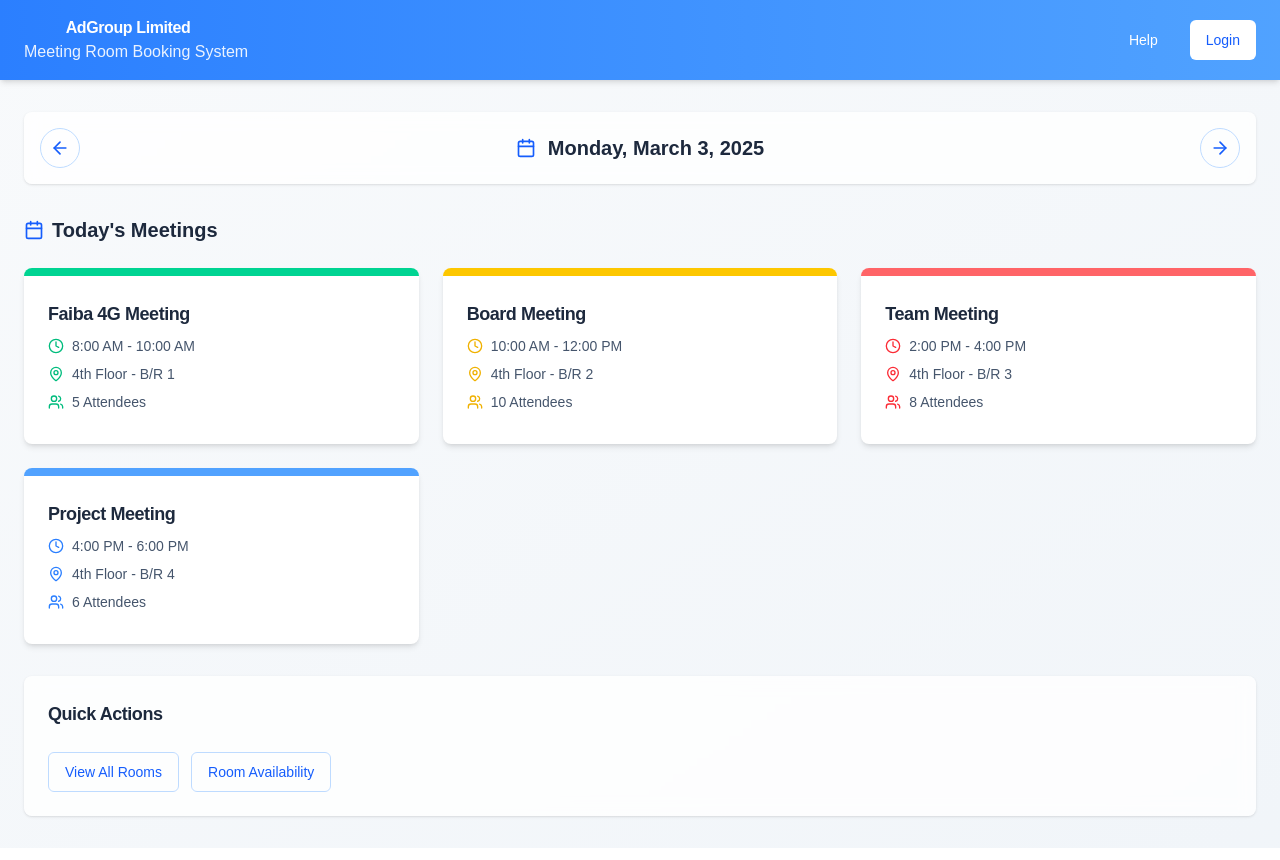
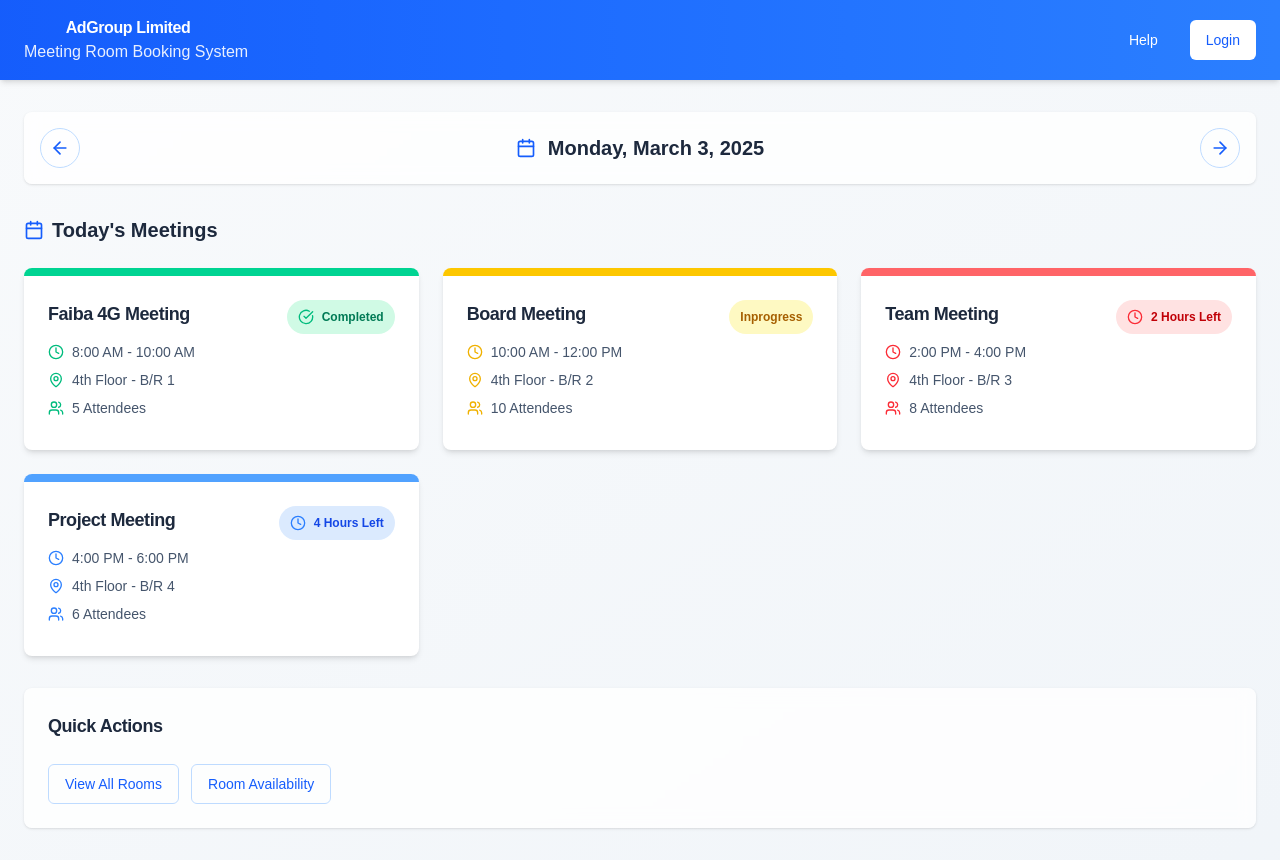
Before and after one commit to Billy272/next_test, a Next.js app in the folder mrbs-ui/: page / in a window 1280 px wide. Built offline with nearby package versions, Linux system fonts and the light colour scheme.

Commit message:
add Badge component and integrate status badges in meeting cards for enhanced visibility

```diff
--- a/mrbs-ui/app/page.tsx
+++ b/mrbs-ui/app/page.tsx
@@ -1,20 +1,21 @@
-import { ArrowLeft, ArrowRight, Calendar, Clock, MapPin, Users, Plus } from "lucide-react";
+import { ArrowLeft, ArrowRight, Calendar, Clock, MapPin, Users, CheckCircle } from "lucide-react";
 import { Button } from "@/components/ui/button";
 import { Card, CardContent, CardHeader, CardTitle } from "@/components/ui/card";
 // import { Avatar, AvatarFallback } from "@/components/ui/avatar";
+import { Badge } from "@/components/ui/badge";
 
 export default function Page() {
   return (
     <div className="min-h-screen flex flex-col bg-gradient-to-br from-slate-50 to-slate-100">
       {/* Header */}
-      <header className="bg-gradient-to-r from-blue-500 to-blue-400 text-white shadow-md">
+      <header className="bg-gradient-to-r from-blue-600 to-blue-500 text-white shadow-md">
         <div className="container mx-auto px-6 py-4 flex justify-between items-center" >
           <div className="flex flex-col items-center space-x-4">
             <h1 className="font-semibold tracking-tight">AdGroup Limited</h1>
             <h2 className="font-regular opacity-90">Meeting Room Booking System</h2>
           </div>
           <div className="flex items-center gap-4" >
-            <Button variant="ghost" className="text-white hover:bg-blue-500 hover:text-white" >Help</Button>
+            <Button variant="ghost" className="text-white hover:bg-blue-600 hover:text-white" >Help</Button>
             <Button className="bg-white text-blue-600 hover:bg-blue-50" >Login</Button>
           </div>
         </div>
@@ -52,8 +53,12 @@ export default function Page() {
           <div className="grid grid-cols-1 md:grid-cols-2 lg:grid-cols-3 gap-6">
             <Card className="overflow-hidden border-none shadow-md hover:shadow-lg transition-all duration-300 bg-white" >
               <div className="h-2 bg-emerald-400"></div>
-              <CardHeader className="pb-2">
+              <CardHeader className="pb-2 flex-row justify-between">
                 <CardTitle className="text-lg font-semibold text-slate-800">Faiba 4G Meeting</CardTitle>
+                <Badge variant='secondary' className="bg-emerald-100 text-emerald-700 hover:bg-emerald-200" >
+                  <CheckCircle className="h-4 w-4 mr-2 text-emerald-500" />
+                  Completed
+                </Badge>
               </CardHeader>
               <CardContent>
                 <div className="flex items-center text-sm text-slate-600 mb-2">
@@ -73,8 +78,12 @@ export default function Page() {
 
             <Card className="overflow-hidden border-none shadow-md hover:shadow-lg transition-all duration-300 bg-white" >
               <div className="h-2 bg-yellow-400"></div>
-              <CardHeader className="pb-2">
+              <CardHeader className="pb-2 flex-row justify-between">
                 <CardTitle className="text-lg font-semibold text-slate-800">Board Meeting</CardTitle>
+                <Badge variant='secondary' className="bg-yellow-100 text-yellow-700 hover:bg-yellow-200" >
+
+                  Inprogress
+                </Badge>
               </CardHeader>
               <CardContent>
                 <div className="flex items-center text-sm text-slate-600 mb-2">
@@ -94,8 +103,12 @@ export default function Page() {
 
             <Card className="overflow-hidden border-none shadow-md hover:shadow-lg transition-all duration-300 bg-white" >
               <div className="h-2 bg-red-400"></div>
-              <CardHeader className="pb-2">
+              <CardHeader className="pb-2 flex-row justify-between">
                 <CardTitle className="text-lg font-semibold text-slate-800">Team Meeting</CardTitle>
+                <Badge variant='secondary' className="bg-red-100 text-red-700 hover:bg-red-200" >
+                  <Clock className="h-4 w-4 mr-2 text-red-500" />
+                  2 Hours Left
+                </Badge>
               </CardHeader>
               <CardContent>
                 <div className="flex items-center text-sm text-slate-600 mb-2">
@@ -115,8 +128,12 @@ export default function Page() {
 
             <Card className="overflow-hidden border-none shadow-md hover:shadow-lg transition-all duration-300 bg-white" >
               <div className="h-2 bg-blue-400"></div>
-              <CardHeader className="pb-2">
+              <CardHeader className="pb-2 flex-row justify-between">
                 <CardTitle className="text-lg font-semibold text-slate-800">Project Meeting</CardTitle>
+                <Badge variant='secondary' className="bg-blue-100 text-blue-700 hover:bg-blue-200" >
+                  <Clock className="h-4 w-4 mr-2 text-blue-500" />
+                  4 Hours Left
+                </Badge>
               </CardHeader>
               <CardContent>
                 <div className="flex items-center text-sm text-slate-600 mb-2">
--- /dev/null
+++ b/mrbs-ui/components/ui/badge.tsx
@@ -0,0 +1,27 @@
+import { cn } from "@/lib/utils";
+import { cva, VariantProps } from "class-variance-authority";
+
+const badgeVariants = cva(
+    "inline-flex items-center rounded-full border px-2.5 py-0.5 text-xs font-semibold transition-colors focus:outline-none focus-ring-2 focus-ring-ring focus:ring-offset-2",
+    {
+        variants: {
+            variant: {
+                default: "border-transparent bg-primary text-primary-foreground hover:bg-primary/80",
+                secondary: "border-transparent bg-secondary text-secondary-foreground hover:bg-secondary/80",
+                destructive: "border-transparent bg-destructive text-destructive-foreground hover:bg-destructive/80",
+                outline: "text-foreground",
+            }
+        },
+        defaultVariants: {
+            variant: "default"
+        }
+    }
+)
+
+export interface BadgeProps extends React.HTMLAttributes<HTMLDivElement>, VariantProps<typeof badgeVariants> {}
+
+function Badge({ className, variant, ...props }: BadgeProps) {
+    return <div className={cn(badgeVariants({ variant }), className)} {...props} />
+}
+
+export { Badge, badgeVariants };
```
